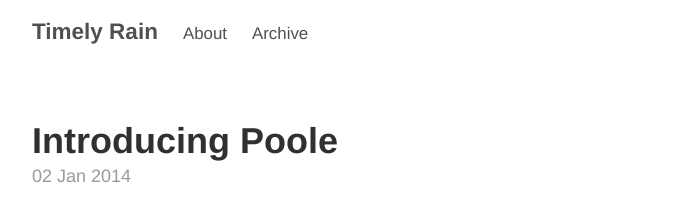
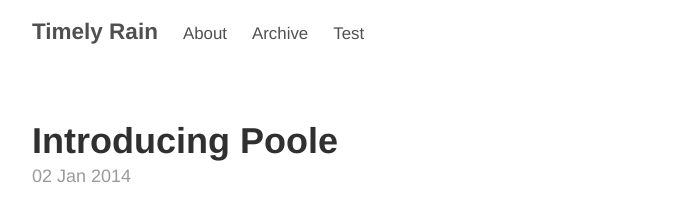
Before and after one commit to lsr1991/lsr1991.github.io, a Jekyll site: the page built from index.html, in a window 1280 px wide. Shown: the top 212 px of the page, without its empty margins (293-978 px from the left). Built offline with Jekyll 4.4.1, drawn with Linux system fonts in a browser that asks for light colours; the list of posts is cut into pages by our own code.

Commit message:
Update _config.yml
add test page

```diff
--- a/_config.yml
+++ b/_config.yml
@@ -33,3 +33,4 @@
 pages_list:
   About: '/about/'
   Archive: '/archive/'
+  Test: '/test/'
```
